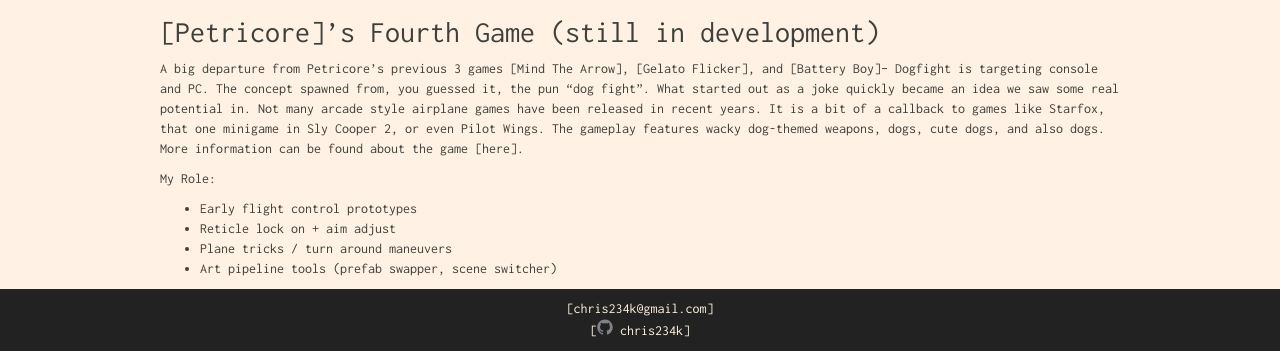
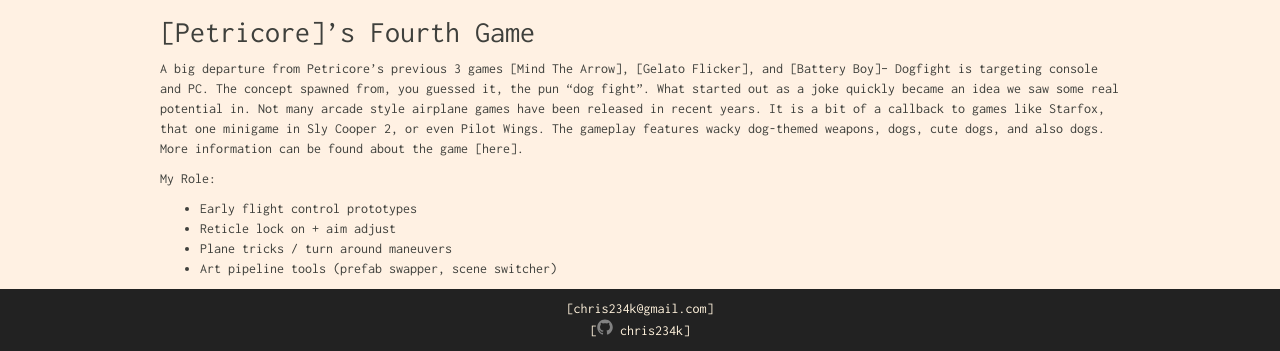
Before and after one commit to Chris234k/chris234k.github.io, a Jekyll site: the page built from _games/dogfight.md, in a window 1280 px wide, cut to the strip 826-1177 px from the top of the page. Built offline with Jekyll 4.4.1, drawn with Linux system fonts in a browser that asks for light colours.

Commit message:
Dogfight text tweaks

```diff
--- a/_games/dogfight.md
+++ b/_games/dogfight.md
@@ -8,7 +8,7 @@
 grid-rank: 9
 ---
 
-## [Petricore](http://petricoregames.com/)'s Fourth Game (still in development)
+## [Petricore](http://petricoregames.com/)'s Fourth Game
 
 A big departure from Petricore's previous 3 games [Mind The Arrow](/games/mindthearrow), [Gelato Flicker](/games/gelatoflicker), and [Battery Boy](/games/batteryboy)-- Dogfight is targeting console and PC. The concept spawned from, you guessed it, the pun "dog fight". What started out as a joke quickly became an idea we saw some real potential in. Not many arcade style airplane games have been released in recent years. It is a bit of a callback to games like Starfox, that one minigame in Sly Cooper 2, or even Pilot Wings. The gameplay features wacky dog-themed weapons, dogs, cute dogs, and also dogs. More information can be found about the game [here](http://dogfight.petricoregames.com/).
 
```
